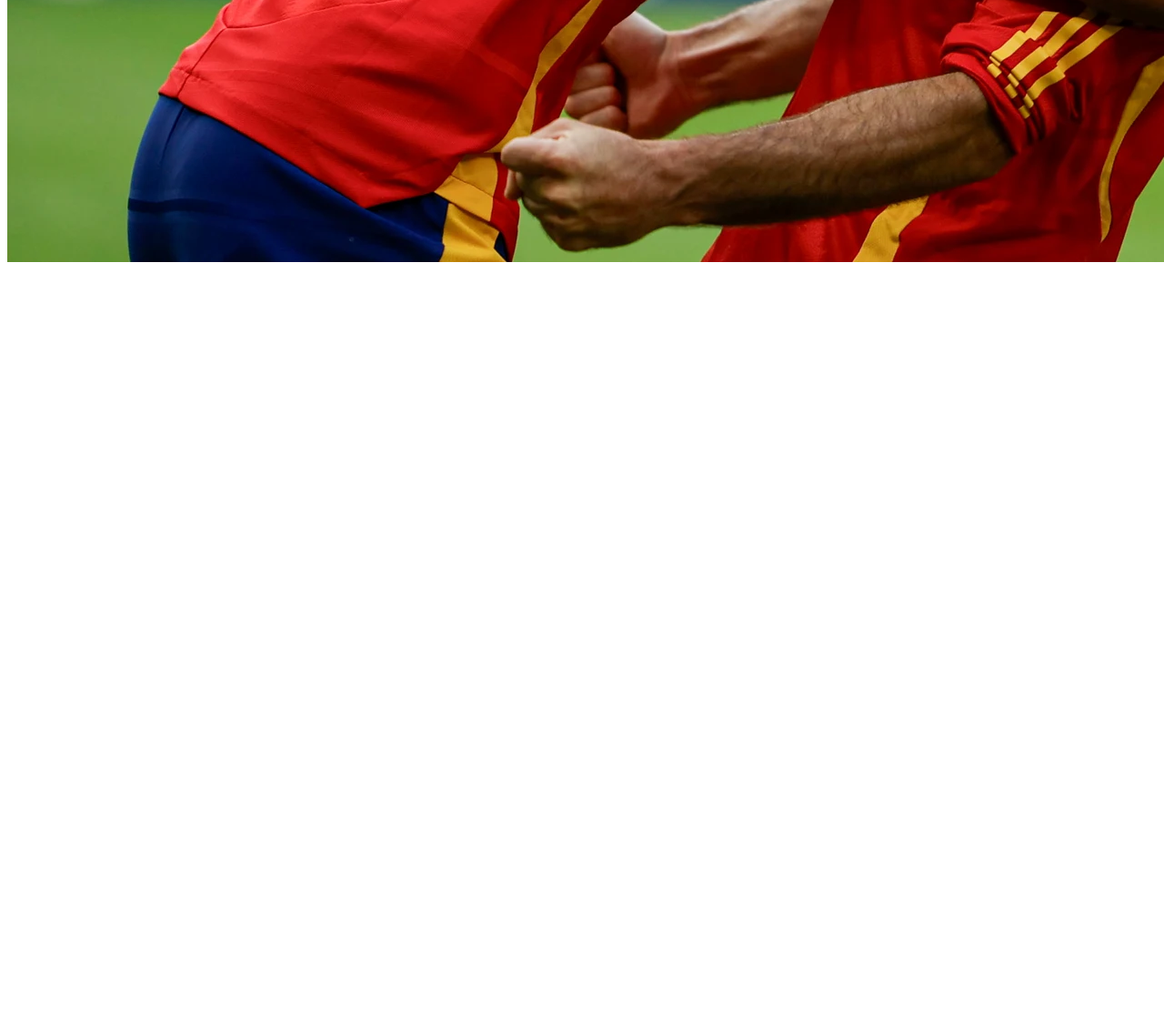
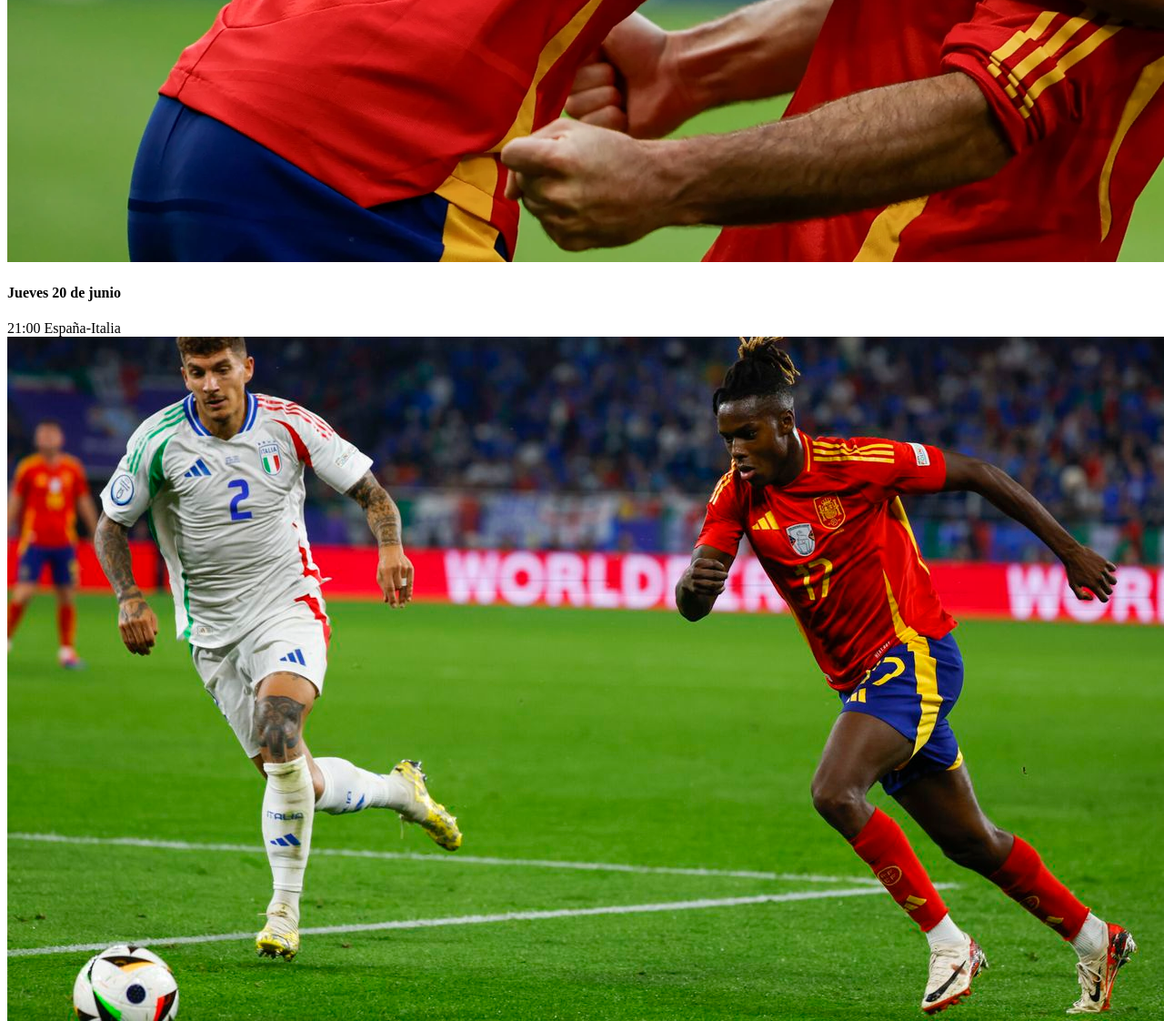
Before and after one commit to Didacr45/weeb-reeeeee, a plain HTML site: page index.html in a window 1280 px wide. Shown: the part 1799-2921 px from the top of the page at 91% size. Before the commit the page ends 2099 px from the top, so only its background shows below. Drawn offline with Linux system fonts and the light colour scheme.

Commit message:
Texto y Fotos

```diff
--- a/index.html
+++ b/index.html
@@ -28,6 +28,10 @@
     <h4>18:00 España-Croacia</h4>
     <img src="Carva.jpg" alt="Resultado">
 
+    <h4>Jueves 20 de junio<h4>
+
+    </h4>21:00 España-Italia</h4>
+    <img src="Nico.jpg" alt="Resultado">
 
 
 </html>
```
Also changed, not shown: Nico.jpg (added).
